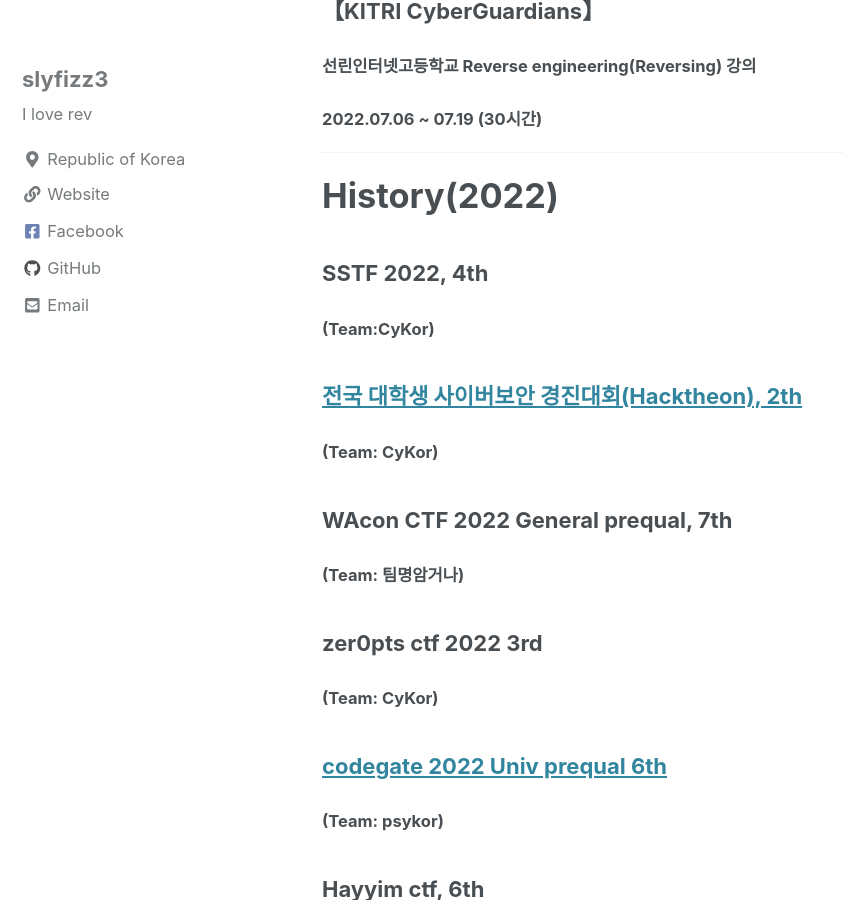
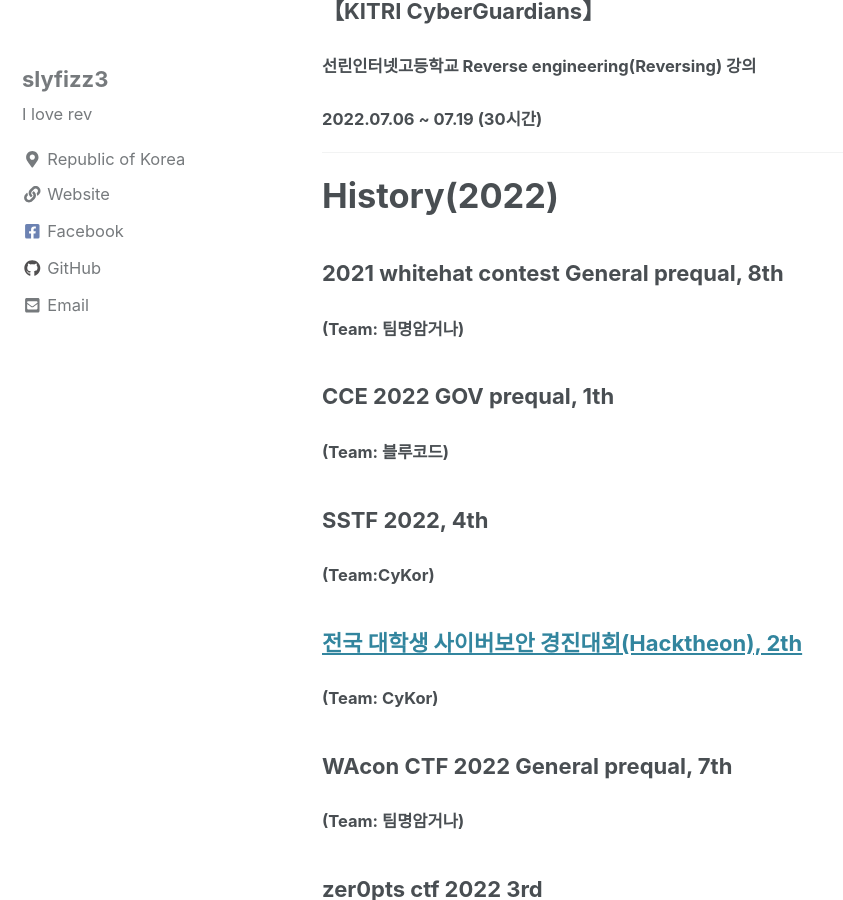
Before and after one commit to slyfizz3/slyfizz3.github.io, a Jekyll site: the page built from _pages/about.md, in a window 1280 px wide and 900 px high, scrolled down 1735 px. Shown: the whole window, without its empty margins (0-843 px from the left). Built offline with Jekyll 4.4.1, drawn with Linux system fonts in a browser that asks for light colours; cached includes are drawn as plain includes; nearby versions of some CDN libraries.

Commit message:
Update about.md

```diff
--- a/_pages/about.md
+++ b/_pages/about.md
@@ -58,6 +58,12 @@ Nickname:slyfizz,rev4fun
 ---
 
 # History(2022)
+
+### 2021 whitehat contest General prequal, 8th
+#### (Team: 팀명암거나)
+
+### CCE 2022 GOV prequal, 1th
+#### (Team: 블루코드)
 
 ### SSTF 2022, 4th
 #### (Team:CyKor)
```
